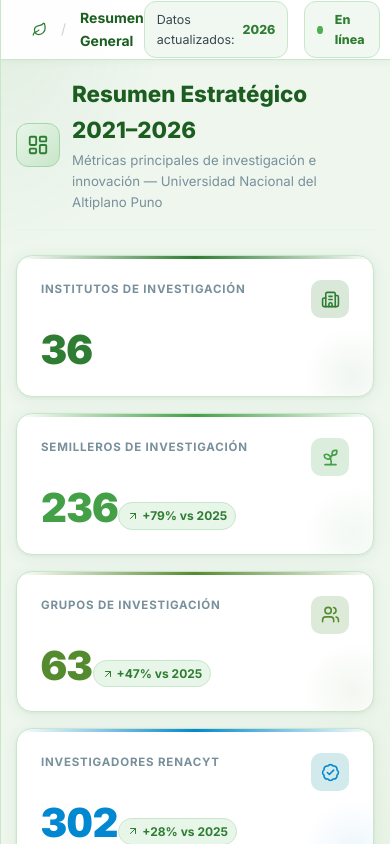
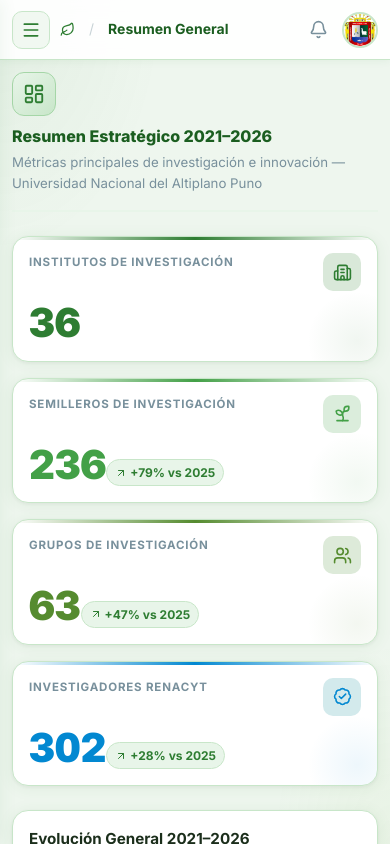
Before and after one commit to jerDevOps/BI_IDI, a React (Vite) app: page / in a window 390 px wide. Shown: the top 844 px of the page. Built offline with nearby package versions, Linux system fonts and the light colour scheme.

Commit message:
subida de archivos con ra

```diff
--- a/src/App.jsx
+++ b/src/App.jsx
@@ -13,6 +13,7 @@
 
 function App() {
   const [activeSection, setActiveSection] = useState('overview');
+  const [sidebarOpen, setSidebarOpen] = useState(false);
 
   const getSectionTitle = () => {
     switch(activeSection) {
@@ -28,12 +29,33 @@
     }
   };
 
+  const handleNavigation = (section) => {
+    setActiveSection(section);
+    setSidebarOpen(false); // cierra el drawer al navegar en móvil
+  };
+
   return (
     <div className="app-layout">
-      <Sidebar activeSection={activeSection} setActiveSection={setActiveSection} />
+      {/* Overlay para cerrar sidebar en móvil */}
+      {sidebarOpen && (
+        <div
+          className="sidebar-overlay"
+          onClick={() => setSidebarOpen(false)}
+        />
+      )}
+
+      <Sidebar
+        activeSection={activeSection}
+        setActiveSection={handleNavigation}
+        isOpen={sidebarOpen}
+      />
 
       <main className="main-content">
-        <Header title={getSectionTitle()} />
+        <Header
+          title={getSectionTitle()}
+          onMenuClick={() => setSidebarOpen(prev => !prev)}
+          sidebarOpen={sidebarOpen}
+        />
 
         <div className="page-content">
           {activeSection === 'overview' && <Overview />}
--- a/src/components/Header.jsx
+++ b/src/components/Header.jsx
@@ -1,12 +1,34 @@
-import { Bell, UserCircle, Leaf } from 'lucide-react';
+import { Bell, Leaf, Menu, X } from 'lucide-react';
 
-export default function Header({ title }) {
+export default function Header({ title, onMenuClick, sidebarOpen }) {
   return (
     <header className="header">
-      <div className="header-breadcrumb">
-        <Leaf size={15} style={{ color: 'var(--color-primary)', flexShrink: 0 }} />
-        <span style={{ margin: '0 6px', opacity: 0.4 }}>/</span>
-        <strong>{title}</strong>
+      <div style={{ display: 'flex', alignItems: 'center', gap: 10 }}>
+        {/* Botón hamburguesa — visible solo en móvil via CSS */}
+        <button
+          className="hamburger-btn"
+          onClick={onMenuClick}
+          aria-label="Abrir menú"
+          style={{
+            alignItems: 'center', justifyContent: 'center',
+            width: 38, height: 38,
+            borderRadius: 10,
+            border: '1px solid var(--color-border)',
+            background: '#f1f8f1',
+            cursor: 'pointer',
+            color: 'var(--color-primary)',
+            transition: 'all 0.2s',
+            flexShrink: 0,
+          }}
+        >
+          {sidebarOpen ? <X size={20} /> : <Menu size={20} />}
+        </button>
+
+        <div className="header-breadcrumb">
+          <Leaf size={15} style={{ color: 'var(--color-primary)', flexShrink: 0 }} />
+          <span style={{ margin: '0 6px', opacity: 0.4 }}>/</span>
+          <strong>{title}</strong>
+        </div>
       </div>
 
       <div className="header-right">
--- a/src/components/Sidebar.jsx
+++ b/src/components/Sidebar.jsx
@@ -1,6 +1,6 @@
 import { LayoutDashboard, Building2, Sprout, Users, BadgeCheck, DollarSign } from 'lucide-react';
 
-export default function Sidebar({ activeSection, setActiveSection }) {
+export default function Sidebar({ activeSection, setActiveSection, isOpen }) {
   const navItems = [
     { id: 'overview', label: 'Resumen General', icon: LayoutDashboard },
     { id: 'institutos', label: 'Institutos', icon: Building2 },
@@ -12,7 +12,7 @@
 
 
   return (
-    <aside className="sidebar">
+    <aside className={`sidebar${isOpen ? ' sidebar-open' : ''}`}>
       <div className="sidebar-logo">
         <img
           src="/images/Instituto.png"
--- a/src/index.css
+++ b/src/index.css
@@ -961,18 +961,76 @@
 /* ============================================================
    RESPONSIVE
    ============================================================ */
+
+/* Por defecto ocultar elementos solo-móvil */
+.hamburger-btn { display: none; }
+.sidebar-overlay { display: none; }
+
+/* --- Tablet grande --- */
 @media (max-width: 1200px) {
   .grid-4 { grid-template-columns: repeat(2, 1fr); }
 }
 
+/* --- Tablet / Móvil --- */
 @media (max-width: 900px) {
-  :root { --sidebar-width: 0px; }
+  /* Sidebar se convierte en drawer */
+  .sidebar {
+    transform: translateX(-100%);
+    transition: transform var(--transition-base), box-shadow var(--transition-base);
+    z-index: 200;
+  }
+
+  .sidebar.sidebar-open {
+    transform: translateX(0);
+    box-shadow: 4px 0 32px rgba(0,0,0,0.18);
+  }
+
+  /* Overlay oscuro detrás del drawer */
+  .sidebar-overlay {
+    display: block;
+    position: fixed;
+    inset: 0;
+    background: rgba(0,0,0,0.45);
+    z-index: 199;
+    animation: fadeIn 0.2s ease forwards;
+  }
+
+  /* Main no necesita margen izquierdo */
   .main-content { margin-left: 0; }
+
+  /* Header ocupa todo el ancho */
+  .header { left: 0; padding: 0 var(--space-4); }
+
+  /* Mostrar botón hamburguesa */
+  .hamburger-btn { display: flex; }
+
+  /* Ocultar stats del header en móvil para ahorrar espacio */
+  .header-stat { display: none; }
+
   .page-content { padding: var(--space-4); }
   .grid-3, .grid-2 { grid-template-columns: 1fr; }
+
+  /* Col-span-2 queda como 1 */
+  .col-span-2 { grid-column: span 1; }
+
+  .section-header { flex-wrap: wrap; gap: var(--space-2); }
+  .section-title { font-size: 1.1rem; }
+
+  /* Year filter se vuelve más pequeño */
+  .year-filter { flex-wrap: wrap; }
+  .year-btn { padding: 4px 8px; font-size: 0.72rem; }
 }
 
+/* --- Móvil chico --- */
 @media (max-width: 600px) {
   .grid-4 { grid-template-columns: 1fr; }
   .stat-number { font-size: 2rem; }
+  .page-content { padding: var(--space-3); }
+  .header { padding: 0 var(--space-3); }
+  .section-title { font-size: 1rem; }
+  .card { padding: var(--space-4); }
+  .kpi-card { padding: var(--space-4); }
+
+  /* Tabs en Financiamiento — stack vertical en móvil muy chico */
+  .tab-btn-group { flex-direction: column; }
 }
```
